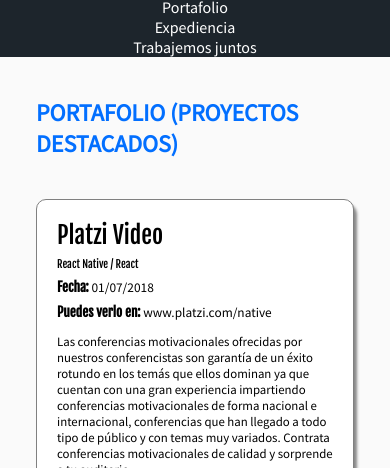
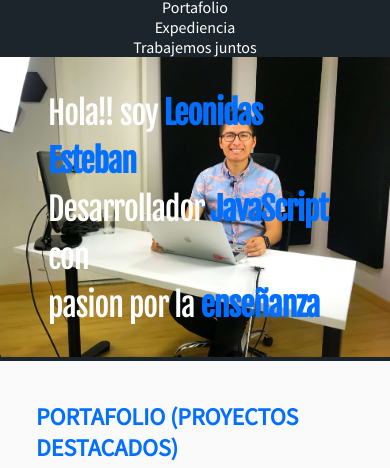
Before and after one commit to alika2323/ResponsiveDesign-Platzi, a plain HTML site: page index.html in a window 390 px wide. Shown: the part 23-491 px from the top of the page. Drawn offline with Linux system fonts and the light colour scheme.

Commit message:
Ajustando hero

```diff
--- a/index.html
+++ b/index.html
@@ -33,14 +33,14 @@
 	</header>
 
 	<!-- HERO  -->
-<!-- 	<section class="hero">
+	<section class="hero">
 		<div class="container">
 			<h1>
 				Hola!! soy <strong>Leonidas Esteban</strong> <br> Desarrollador  <strong>JavaScript</strong> con <br>pasion por la <strong>enseñanza</strong>
 			</h1>
 			<img class="hero-image" 	src="./resources/images/hero.jpg" width="500px" height="300px" alt="img_hero">
 		</div>
-	</section> -->
+	</section>
 
 	<!-- PORTAFOLIO  -->
 	<section id="portafolio" class="portfolio">
--- a/resources/css/estilos.css
+++ b/resources/css/estilos.css
@@ -165,7 +165,6 @@ figure{
 
 .project-imageContainer img{
 	max-width: 100%;
-
 }
 
 
--- a/resources/css/media.css
+++ b/resources/css/media.css
@@ -4,6 +4,32 @@
 	.container{
 		padding: 0 1em;
 	}
+
+
+	.hero{
+		height: auto;
+		position: relative;
+		overflow: hidden;
+		padding: 2em;
+	}
+
+
+	.hero-image{
+		position: absolute;
+		z-index: 1;
+		left:0;
+		right: 0;
+		top: 0;
+		bottom: 0;
+		width: 100%;
+	}
+
+
+	.hero h1{
+		font-size: 2em;
+		z-index: 2;
+	}
+
 }
 
 
@@ -13,6 +39,8 @@
 		height: auto;
 	}
 
+
+
 	.menu ol{
 		flex-direction: column;
 		align-items: center;
@@ -21,6 +49,8 @@
 	.header .logo{
 		text-align: center;
 	}
+
+
 
 	.project{
 		display: block;
@@ -67,6 +97,10 @@
 
 
 @media screen and (max-width: 480px){
+	h1{
+		font-size: 1.5em;
+	}
+
 	.event{
 		width: auto;
 		flex-shrink: initial;
@@ -101,8 +135,17 @@
 		border: 1px solid transparent;
 	}
 
+
 }
 
 @media screen and (max-width: 320px){
+	h1{
+		font-size: 1.2em;
+		background: rgba(0,0,0,.5);
+	}
+
+	.hero{
+		padding: 2em 1em;
+	}
 
 }
```
